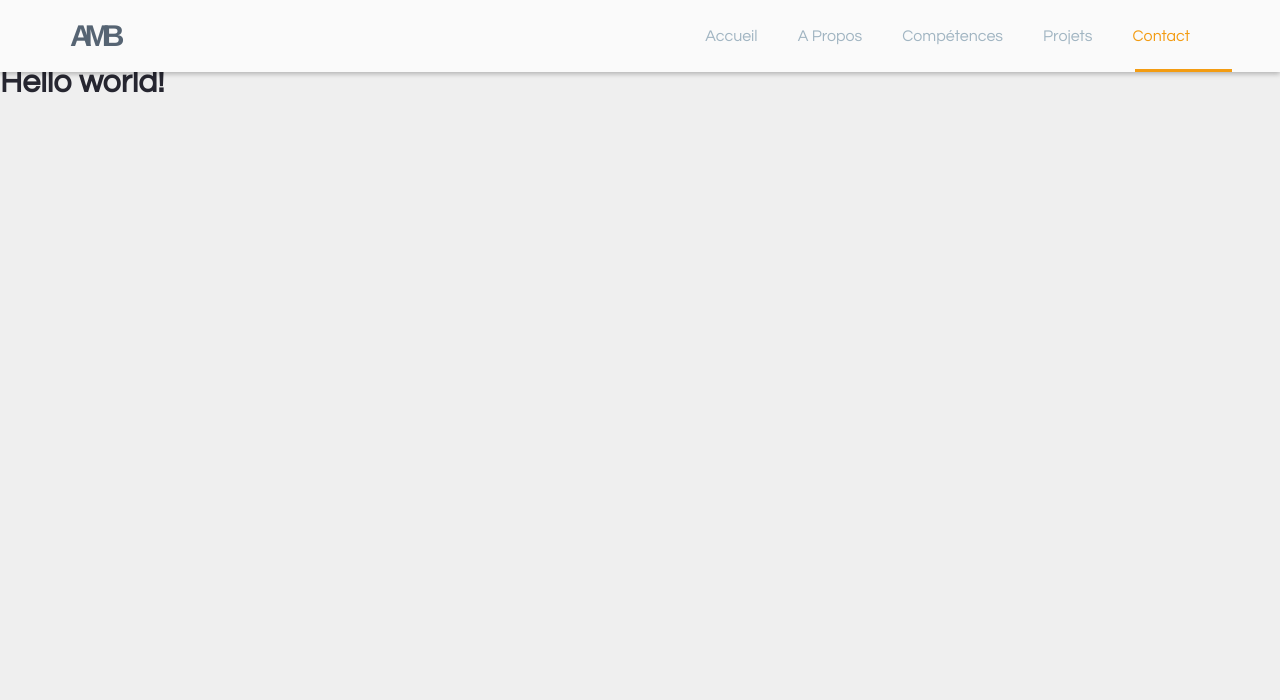
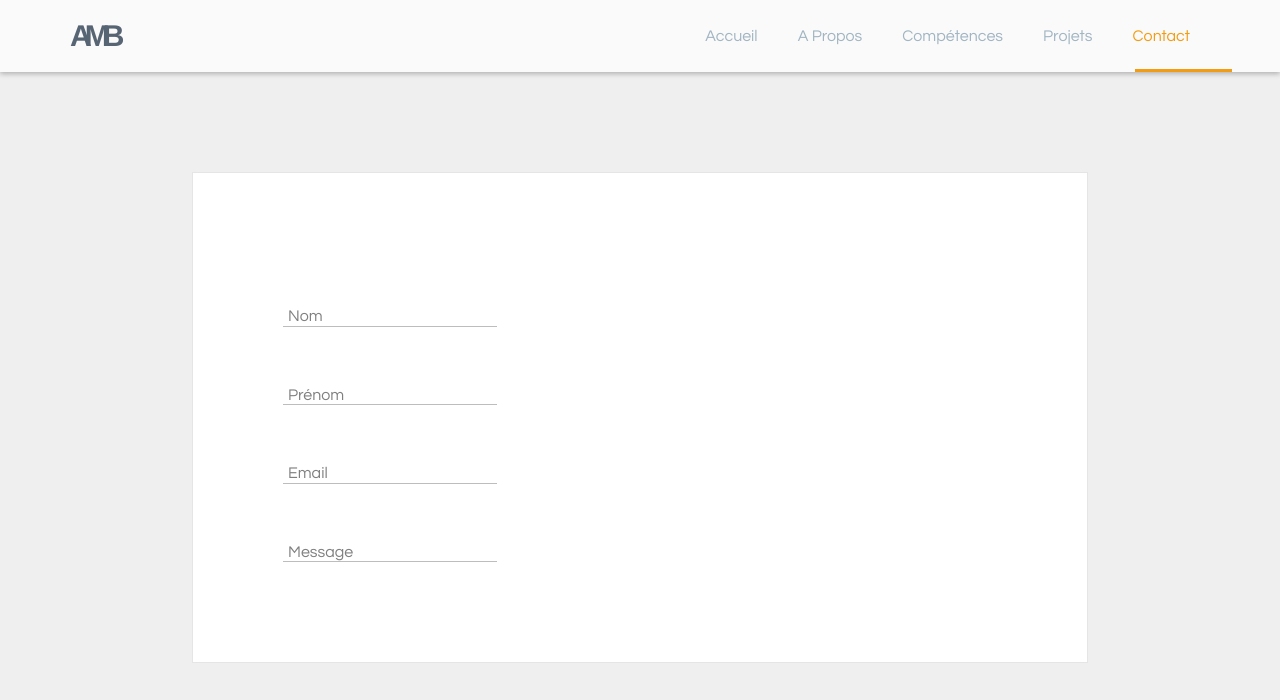
Before and after one commit to alexandre-mouton-brady/portfolio, a plain HTML site: page contact/index.html in a window 1280 px wide. Drawn offline with Linux system fonts and the light colour scheme.

Commit message:
Started the contact page and made the inputs design from Google's material design, lots of fun and very proud of myself for figuring it all out

```diff
--- a/contact/index.html
+++ b/contact/index.html
@@ -66,7 +66,30 @@
     </div>
   </header>
 
-  <h1>Hello world!</h1>
+  <main class="main-content">
+    <section class="section">
+      <form>
+        <div class="input">
+          <label>Nom</label>
+          <input type="text">
+        </div>
+        <div class="input">
+          <label>Prénom</label>
+          <input type="text">
+        </div>
+        <div class="input">
+          <label>Email</label>
+          <input type="text">
+        </div>
+        <div class="input">
+          <label>Message</label>
+          <input type="text">
+        </div>
+      </form>
+    </section>
+  </main>
+
+
   <script async defer src="../scripts/contact.js"></script>
 </body>
 </html>
--- a/scripts/contact.js
+++ b/scripts/contact.js
@@ -1,4 +1,36 @@
 window.onload = function() {
+
+  var input = document.querySelectorAll('input');
+
+  for(var i = 0; i < input.length; i++) {
+    input[i].addEventListener('focus', focus, false);
+    input[i].addEventListener('blur', focus, false);
+  }
+
+  function focus(e) {
+    var parent = e.target.parentElement;
+    var brother = e.target.previousElementSibling;
+
+    if (parent.classList.contains('focused') && brother.classList.contains('active')) {
+      parent.classList.remove('focused');
+      if (e.target.value === '')
+        brother.classList.remove('active', 'active-color');
+      else
+        brother.classList.remove('active-color');
+    } else {
+      parent.classList.add('focused');
+      brother.classList.add('active', 'active-color');
+    }
+  }
+
+  /*-----------------------------------------------------*/
+
+  /*-- Help me make sure the main content will be the right size for everyone --*/
+
+  var mainContent = document.querySelector('.main-content');
+  var headerHeight = document.querySelector('.header').offsetHeight;
+
+  mainContent.style.height = 'calc(100vh - ' + headerHeight + 'px)';
 
   /*-----------------------------------------------------*/
 
--- a/stylesheets/contact.css
+++ b/stylesheets/contact.css
@@ -179,6 +179,74 @@ img {
   background-color: rgba(250, 250, 250, 0.088);
 }
 
+/* Main content */
+.main-content {
+  overflow: auto;
+  height: 80vh;
+  position: relative;
+  z-index: 2;
+}
+
+.section {
+  margin: 100px auto;
+  width: 70%;
+  max-width: 996px;
+  padding: 75px 7%;
+  background-color: #FFF;
+  position: relative;
+  border: solid 1px rgba(0, 0, 0, 0.1);
+  /*box-shadow: 2px 2px 3px rgba(0, 0, 0, 0.26);*/
+}
+
+.input {
+  width: 30%;
+  position: relative;
+  margin: 25px 0
+}
+.input > input {
+  border: 0;
+  outline: 0;
+  padding: 5px 5px 10px;
+  position: relative;
+  background-color: transparent;
+  font-size: 16px;
+  font-family: 'Century Gothic', sans-serif;
+  width: 100%;
+  z-index: 2;
+}
+.input > label {
+  position: relative;
+  transform: translate(5px, calc(100% + 10px)) scale(1);
+  display: block;
+  color: rgba(0, 0, 0, 0.5);
+  transform-origin: bottom left;
+  z-index: 1;
+  font-size: 16px;
+  will-change: color, transform;
+  transition: color 200ms ease-in-out, transform 200ms ease-in-out;
+}
+.input > label.active {
+  transform: translate(0, 0) scale(0.9);
+}
+.input > label.active-color {
+  color: #3f51b5;
+}
+.input::before {
+  position: absolute;
+  content: '';
+  height: 1px;
+  background-color: rgba(0, 0, 0, 0.26);
+  bottom: 0;
+  left: 0;
+  right: 0;
+  z-index: 1;
+  will-change: background-color;
+  transition: background-color 200ms ease-in-out;
+}
+.focused::before {
+  background-color: #3f51b5;
+}
+
 /* Responsive */
 @media screen and (max-width: 800px) {
   .header {
```
Also changed, not shown: 1 other file.
